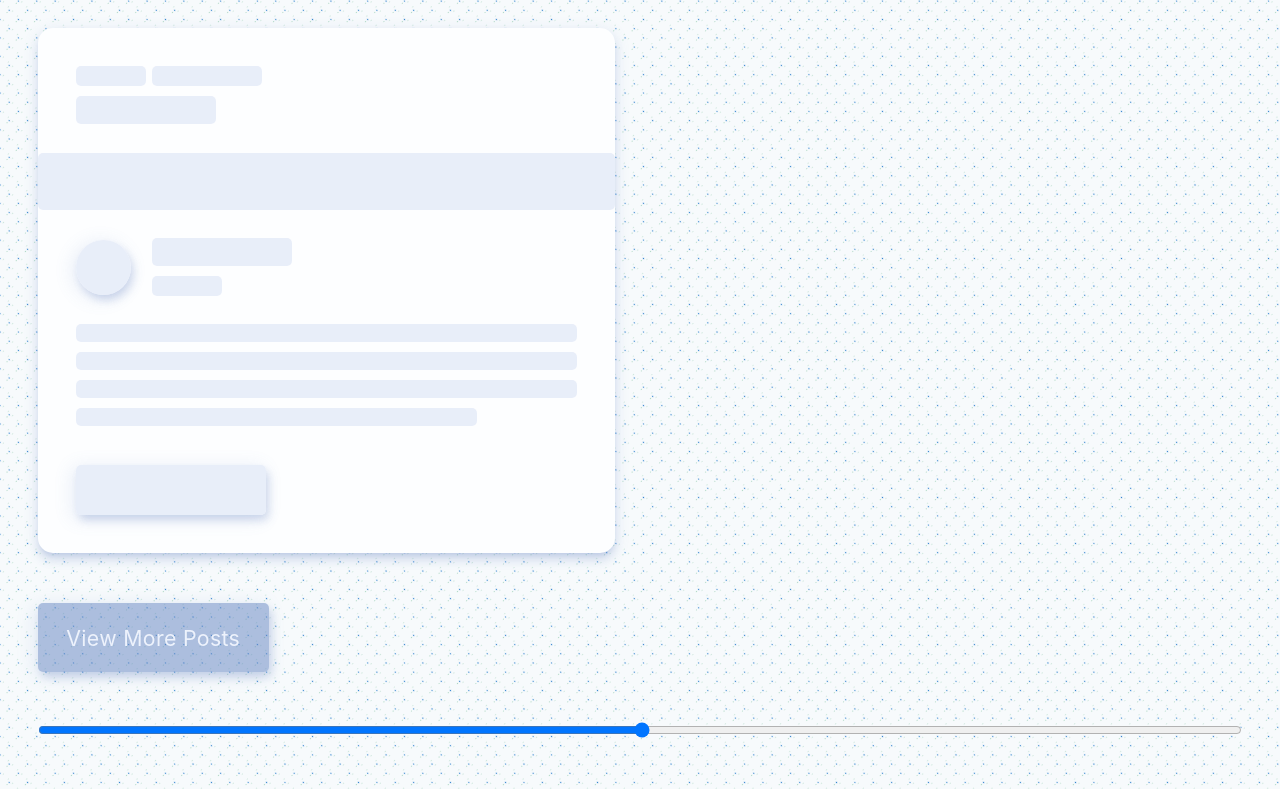
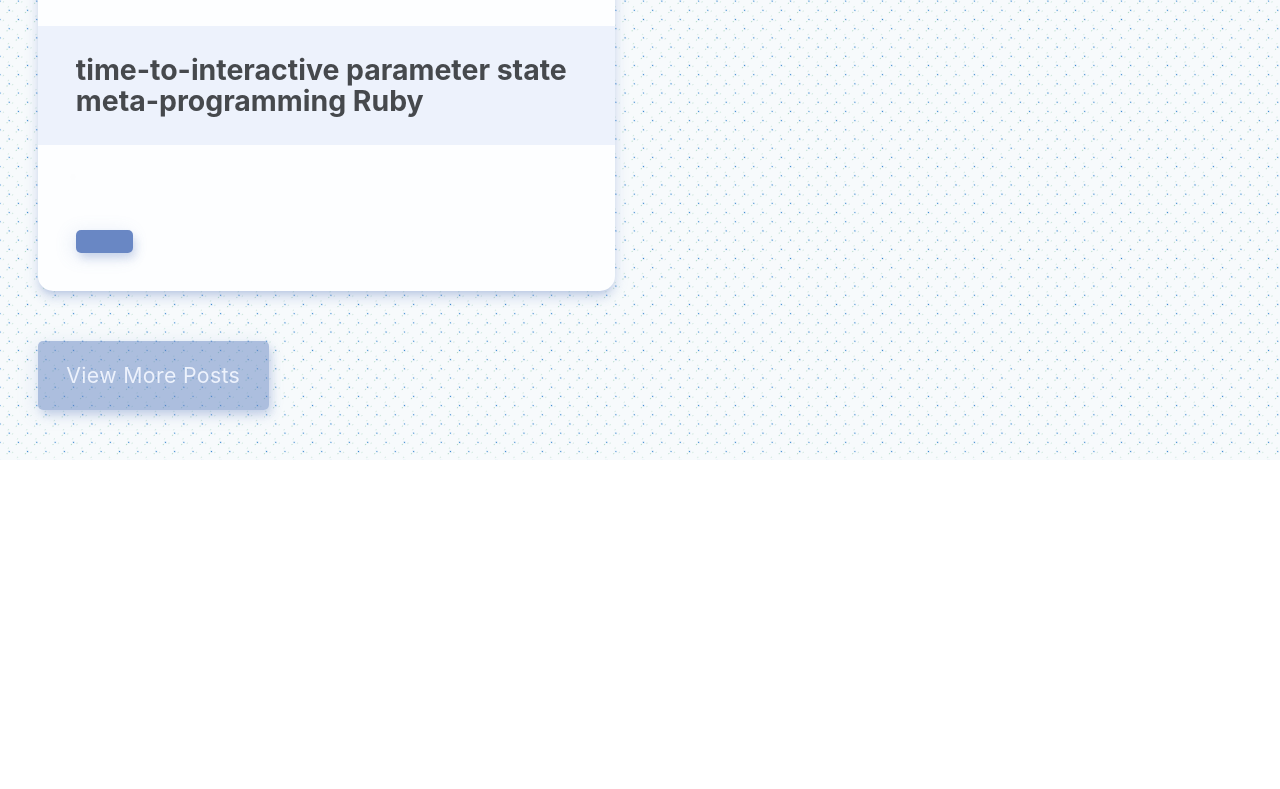
Before and after one commit to umutakin-dev/blog-post-filter, a plain HTML site: page index.html in a window 1280 px wide. Shown: the part 817-1606 px from the top of the page. After the commit the page ends 1277 px from the top, so only its background shows below. Drawn offline with Linux system fonts and the light colour scheme.

Commit message:
create post cards and update ui

```diff
--- /dev/null
+++ b/filter.js
@@ -0,0 +1,88 @@
+// query selectors
+let posts = [];
+const maxDisplayLImit = 3;
+const postContainer = document.querySelector(".post-container");
+
+// create the cards and update the ui
+function generatePost(post) {
+  const returnPostDate = (date) =>
+    `${
+      [
+        "Jan",
+        "Feb",
+        "Mar",
+        "Apr",
+        "May",
+        "June",
+        "July",
+        "Aug",
+        "Sep",
+        "Oct",
+        "Nov",
+        "Dec",
+      ][date.getMonth()]
+    } ${date.getDate()}, ${date.getFullYear()}`;
+  const article = document.createElement("article");
+  article.classList.add("post");
+  article.innerHTML = `
+    <div class="post__meta">
+      <div class="post__tag--container">
+      ${post.meta.tags
+        .map((tag) => `<span class="post__tag">${tag}</span>`)
+        .join("")}
+      </div>
+      <p class="post__date">${returnPostDate(new Date(post.meta.date))}</p>
+    </div>
+    <h3 class="post__header">
+      <a href="${post.meta.url}">${post.title}</a>
+    </h3>
+    <div class="post__author">
+      <div class="post__author--avatar" width="55"></div>
+      <div>
+        <p class="post__author--name"></p>
+        <p class="post__author--role">
+          <small></small>
+        </p>
+      </div>
+    </div>
+    <div class="post__body">
+    </div>
+    <a href="#" class="btn"></a>
+  `;
+  return article;
+}
+
+function loadPosts() {
+  const frag = document.createDocumentFragment();
+  posts
+    .slice(0, maxDisplayLImit)
+    .map((post) => frag.appendChild(generatePost(post)));
+  postContainer.innerHTML = "";
+  postContainer.appendChild(frag);
+}
+
+// fetch the data
+async function fetchPosts() {
+  await fetch("./posts.json")
+    .then((response) => {
+      if (!response.ok) {
+        throw new Error("Network response was not ok");
+      }
+      return response.json();
+    })
+    .then((data) => {
+      posts = data;
+      loadPosts();
+    })
+    .catch((error) => {
+      console.error(
+        "There has been a problem with your fetch operations:",
+        error
+      );
+    });
+}
+fetchPosts();
+
+// update number of posts with button click
+
+// filter for search
--- a/index.html
+++ b/index.html
@@ -4,6 +4,7 @@
     <meta charset="UTF-8" />
     <meta http-equiv="X-UA-Compatible" content="IE=edge" />
     <meta name="viewport" content="width=device-width, initial-scale=1.0" />
+    <script defer src="./filter.js" type="module"></script>
     <link rel="stylesheet" href="style.css" />
     <title>Blog Post Filter</title>
   </head>
@@ -22,16 +23,6 @@
         </label>
         <div class="post-container"></div>
         <button class="btn btn--view">View More Posts</button>
-        <input type="range" max="360" min="1" />
-        <script>
-          document
-            .querySelector('[type="range"')
-            .addEventListener("input", (e) => {
-              document
-                .querySelector(":root")
-                .style.setProperty("--hue", `${e.target.value}`);
-            });
-        </script>
       </div>
     </main>
     <script>
```
